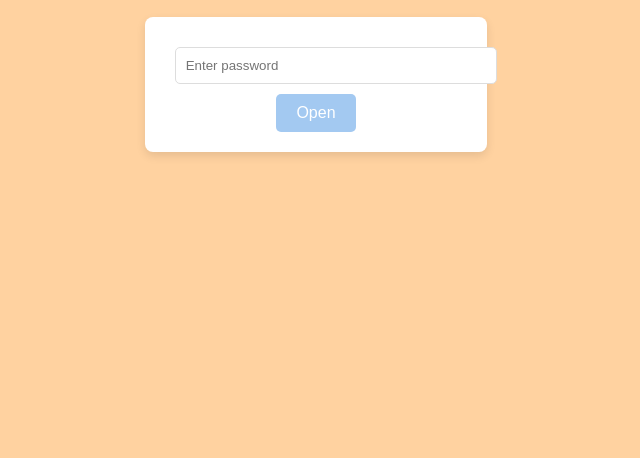
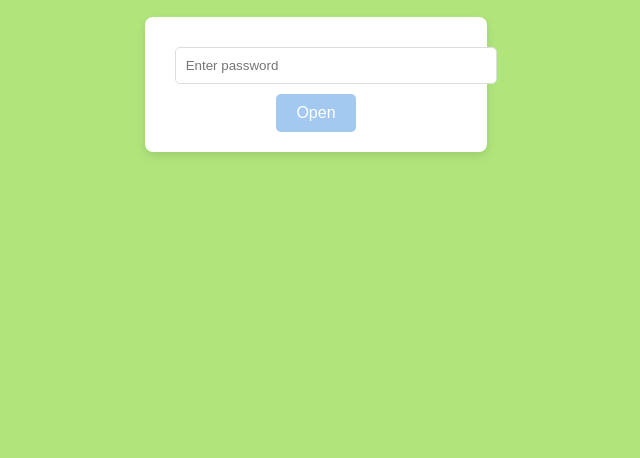
Before and after one commit to sw-aY-AM/Sastaa-Letterr, a plain HTML site: page index.html in a window 1280 px wide. Shown: the part 382-840 px from the top of the page, without its empty margins (324-964 px from the left). Drawn offline with Linux system fonts and the light colour scheme.

Commit message:
Update styles.css

```diff
--- a/styles.css
+++ b/styles.css
@@ -17,7 +17,7 @@ h1 {
 
 /* Login Page Styling */
 body {
-    background-color: #FFD2A0; /* Slightly darker pastel pink background */
+    background-color: #b0e57c; /* Pastel green background */
     flex-direction: column; /* Stack the content vertically */
     text-align: center;
 }
```
